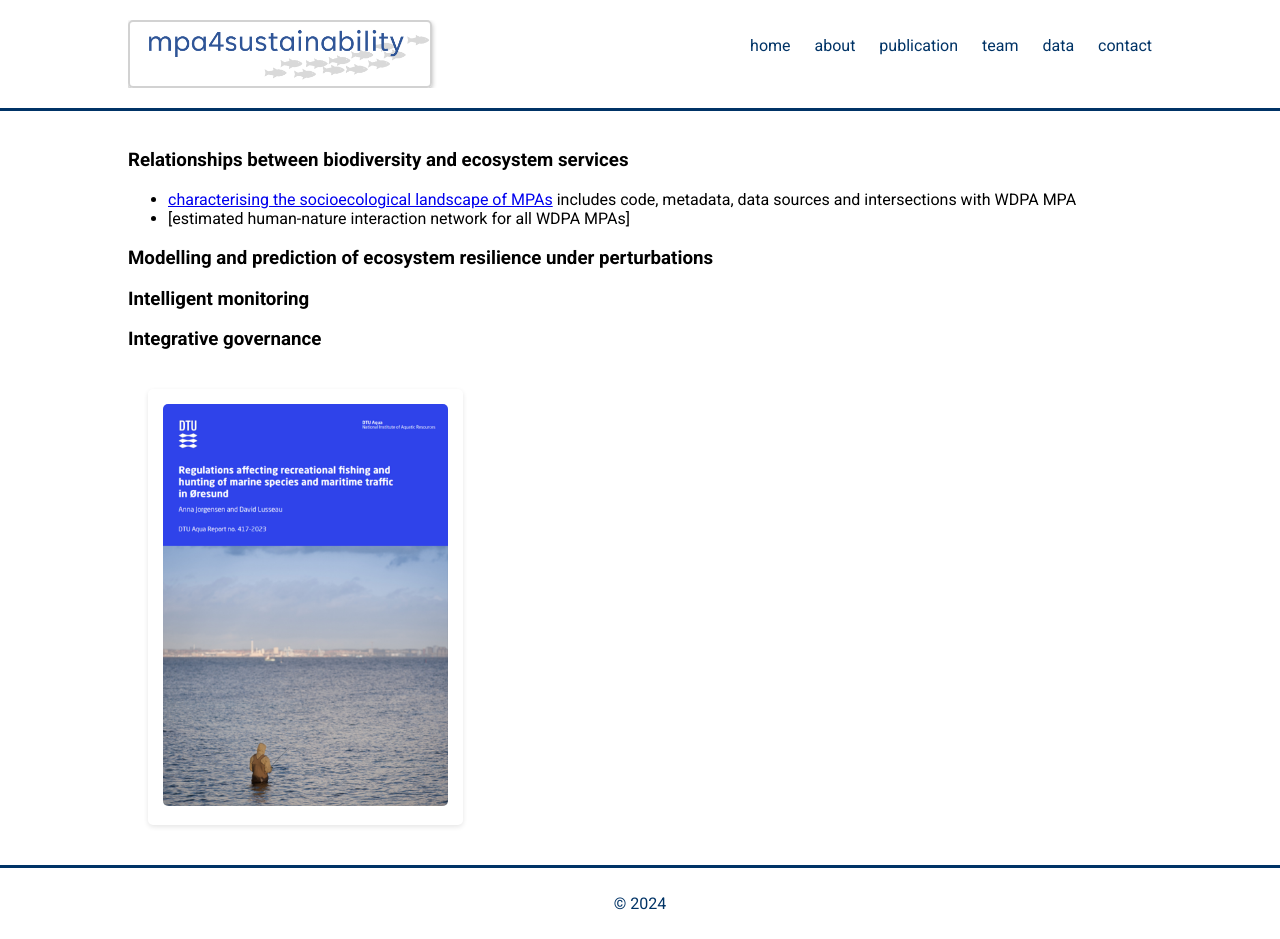
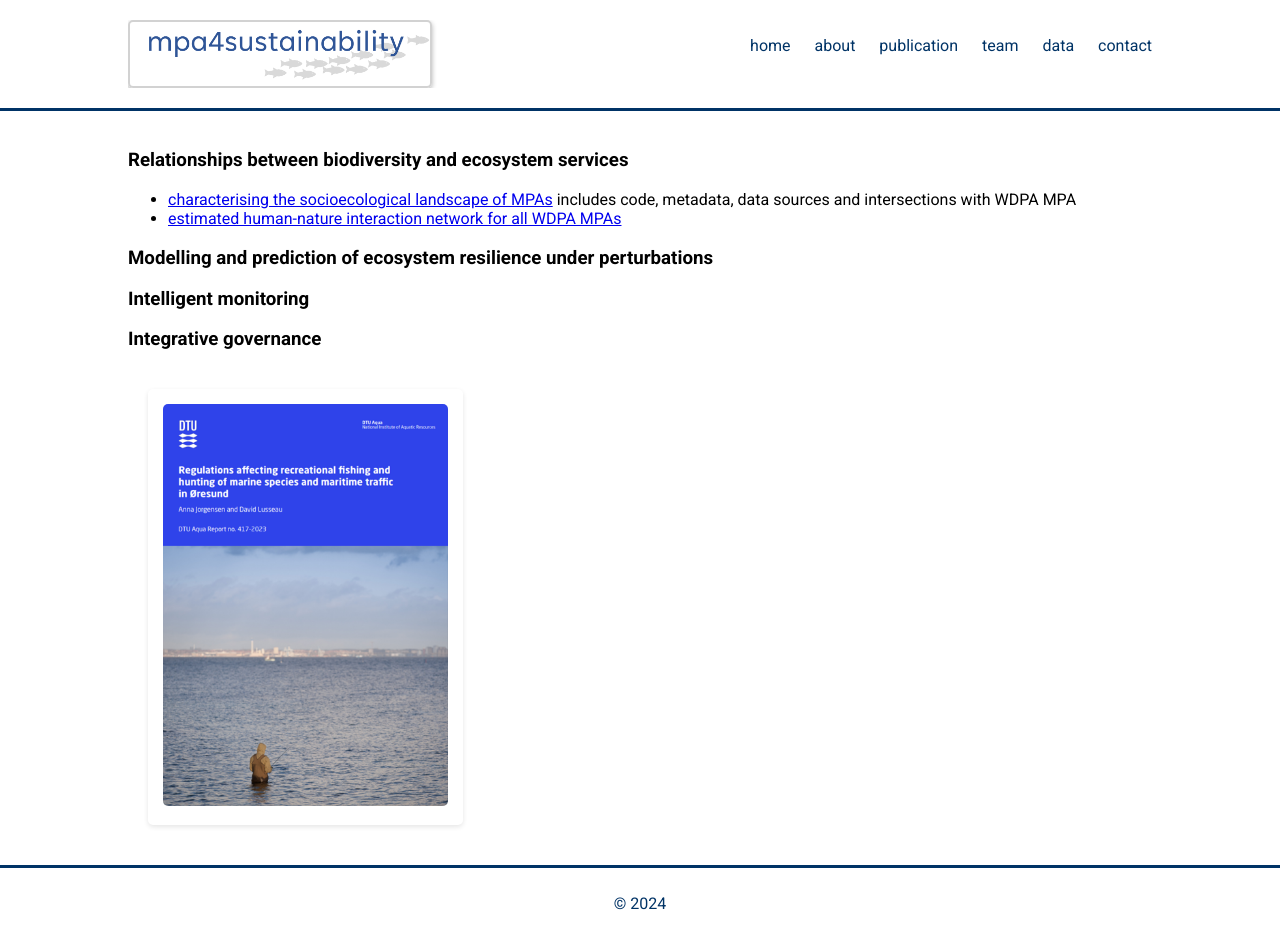
Before and after one commit to dlusseau/mpa4sustainability.github.io, a Jekyll site: the page built from public_data.md, in a window 1280 px wide. Built offline with Jekyll 4.4.1, drawn with Linux system fonts in a browser that asks for light colours; part of the change alters nothing that is shown.

```diff
--- a/public_data.md
+++ b/public_data.md
@@ -5,7 +5,7 @@ title: public data
 
 <h3 id="WP1"> Relationships between biodiversity and ecosystem services </h3>
 * [characterising the socioecological landscape of MPAs](https://figshare.com/s/54467a4ca9d098d5cefa) includes code, metadata, data sources and intersections with WDPA MPA
-* [estimated human-nature interaction network for all WDPA MPAs]
+* [estimated human-nature interaction network for all WDPA MPAs](https://figshare.com/s/a73f8f61cb42893c988b)
 
 <h3 id="WP2"> Modelling and prediction of ecosystem resilience under perturbations </h3>
 
```
